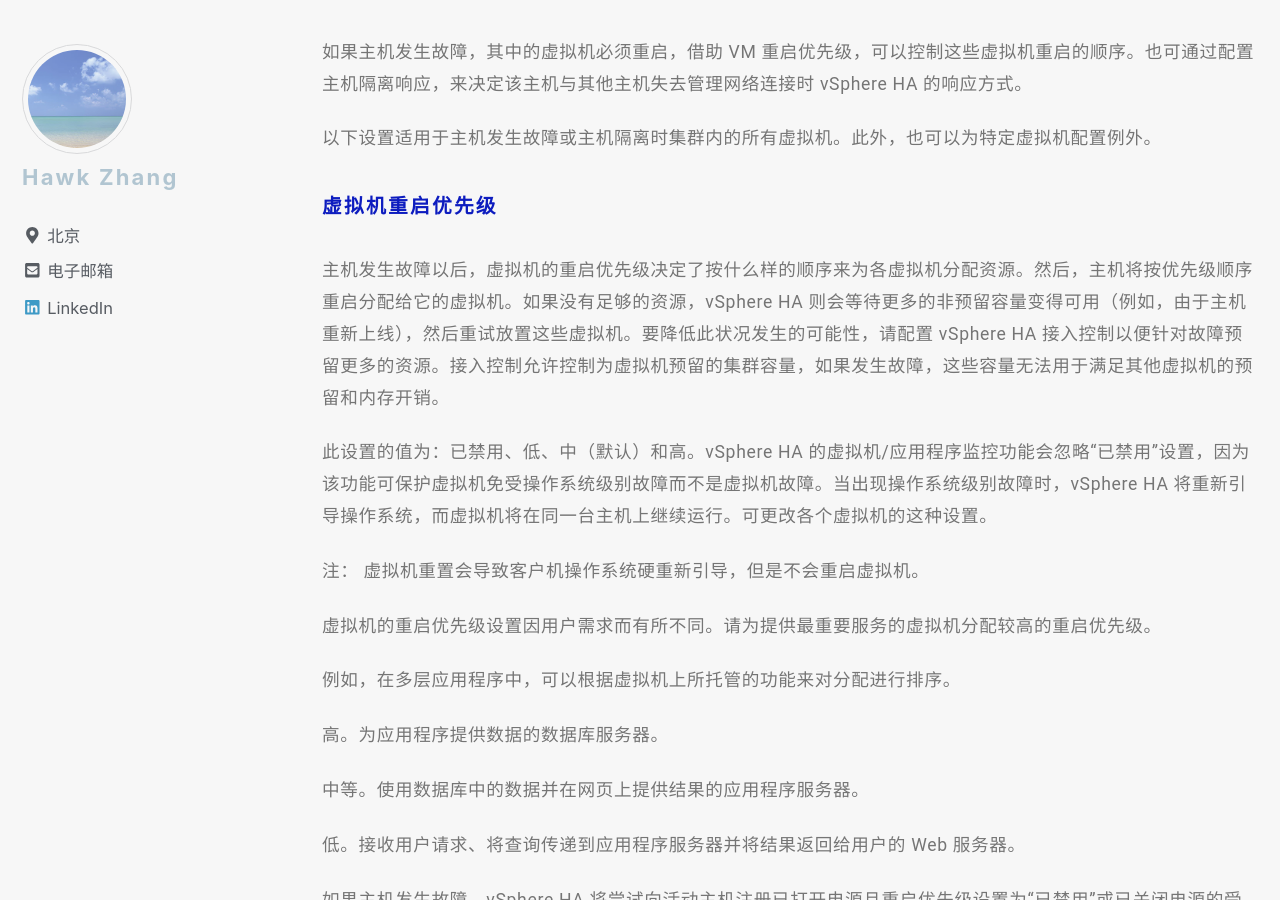
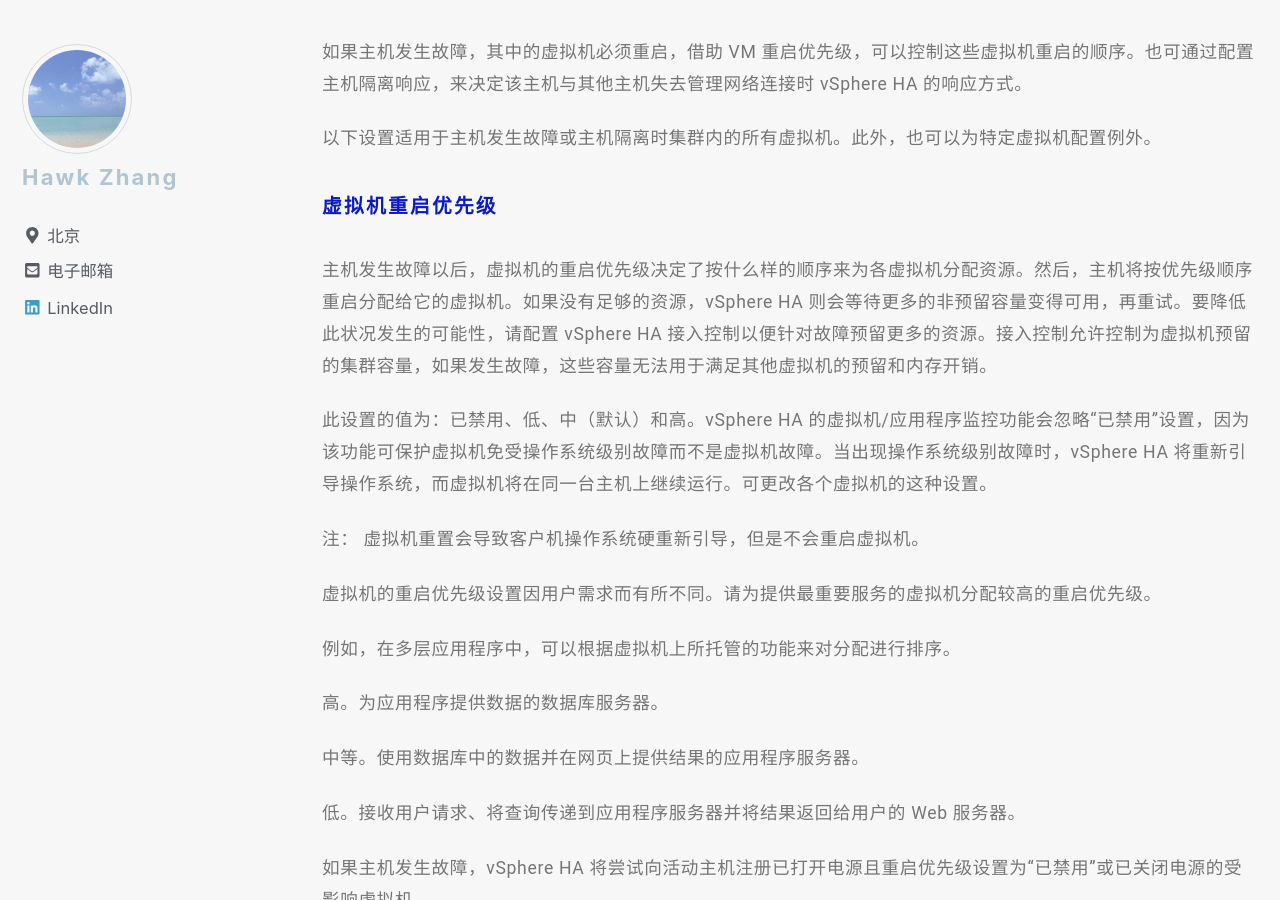
Before and after one commit to narru888/linotes_note, a Jekyll site: the page built from _posts/virtualizaion/2018-04-01-vsphere.ha.md, in a window 1280 px wide and 900 px high, scrolled down 8311 px. Built offline with Jekyll 4.4.1, drawn with Linux system fonts in a browser that asks for light colours; nearby versions of some CDN libraries; a script that is not in the unit is left out.

Commit message:
update on 2018-11-29 15:07:01 CST

```diff
--- a/_posts/virtualizaion/2018-04-01-vsphere.ha.md
+++ b/_posts/virtualizaion/2018-04-01-vsphere.ha.md
@@ -248,7 +248,7 @@ vSphere HA 可以将虚拟机及其所驻留的主机集中在集群内，从而
 
 ##### 虚拟机重启优先级
 
-主机发生故障以后，虚拟机的重启优先级决定了按什么样的顺序来为各虚拟机分配资源。然后，主机将按优先级顺序重启分配给它的虚拟机。如果没有足够的资源，vSphere HA 则会等待更多的非预留容量变得可用（例如，由于主机重新上线），然后重试放置这些虚拟机。要降低此状况发生的可能性，请配置 vSphere HA 接入控制以便针对故障预留更多的资源。接入控制允许控制为虚拟机预留的集群容量，如果发生故障，这些容量无法用于满足其他虚拟机的预留和内存开销。
+主机发生故障以后，虚拟机的重启优先级决定了按什么样的顺序来为各虚拟机分配资源。然后，主机将按优先级顺序重启分配给它的虚拟机。如果没有足够的资源，vSphere HA 则会等待更多的非预留容量变得可用，再重试。要降低此状况发生的可能性，请配置 vSphere HA 接入控制以便针对故障预留更多的资源。接入控制允许控制为虚拟机预留的集群容量，如果发生故障，这些容量无法用于满足其他虚拟机的预留和内存开销。
 
 此设置的值为：已禁用、低、中（默认）和高。vSphere HA 的虚拟机/应用程序监控功能会忽略“已禁用”设置，因为该功能可保护虚拟机免受操作系统级别故障而不是虚拟机故障。当出现操作系统级别故障时，vSphere HA 将重新引导操作系统，而虚拟机将在同一台主机上继续运行。可更改各个虚拟机的这种设置。
 
```
